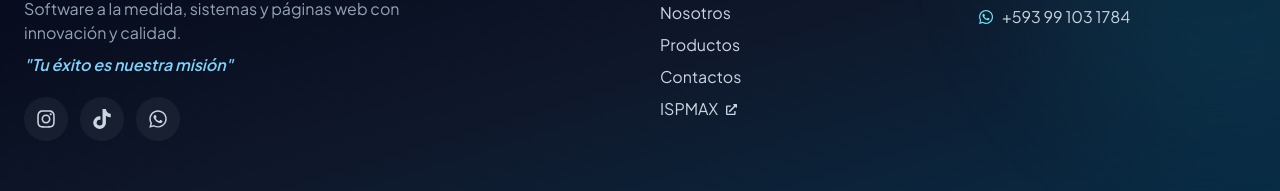
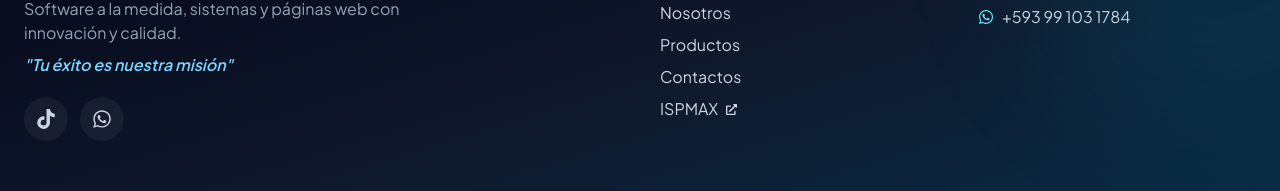
Before and after one commit to vichedev/WEB_INIGUALITY_OFICIAL, a React (Vite) app: page / in a window 1280 px wide. Shown: the part 4599-4790 px from the top of the page. Built offline with nearby package versions, Linux system fonts and the light colour scheme.

Commit message:
refactor: remove Instagram channel from Contact and Footer components

```diff
--- a/src/components/Contact.jsx
+++ b/src/components/Contact.jsx
@@ -4,7 +4,6 @@ import { Helmet } from "react-helmet";
 import { AiOutlineMail } from "react-icons/ai";
 import {
   FaWhatsapp,
-  FaInstagram,
   FaTiktok,
   FaPhoneAlt,
   FaPaperPlane,
@@ -29,14 +28,6 @@ const channels = [
     cta: "Iniciar chat",
     href: "https://wa.link/3nnc8b",
     color: "from-green-400 to-emerald-600",
-  },
-  {
-    Icon: FaInstagram,
-    title: "Instagram",
-    text: "Novedades y proyectos",
-    cta: "Síguenos",
-    href: "https://www.instagram.com/rednuevaconexion.ec/?hl=es",
-    color: "from-pink-500 to-orange-400",
   },
   {
     Icon: FaTiktok,
@@ -101,7 +92,7 @@ const Contact = () => {
 
       {/* Tarjetas de canales (superpuestas al encabezado) */}
       <section className="relative z-10 px-6 -mt-28">
-        <div className="grid max-w-6xl gap-5 mx-auto sm:grid-cols-2 lg:grid-cols-4">
+        <div className="grid max-w-6xl gap-5 mx-auto sm:grid-cols-2 lg:grid-cols-3">
           {channels.map(({ Icon, title, text, cta, href, color }, i) => (
             <motion.a
               key={title}
--- a/src/components/Footer.jsx
+++ b/src/components/Footer.jsx
@@ -1,5 +1,5 @@
 import { Link } from "react-router-dom";
-import { FaInstagram, FaTiktok, FaWhatsapp, FaExternalLinkAlt } from "react-icons/fa";
+import { FaTiktok, FaWhatsapp, FaExternalLinkAlt } from "react-icons/fa";
 import { AiOutlineMail } from "react-icons/ai";
 
 const nav = [
@@ -10,11 +10,6 @@ const nav = [
 ];
 
 const socials = [
-  {
-    Icon: FaInstagram,
-    label: "Instagram",
-    href: "https://www.instagram.com/rednuevaconexion.ec/?hl=es",
-  },
   {
     Icon: FaTiktok,
     label: "TikTok",
```
